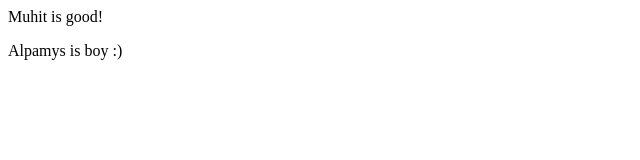
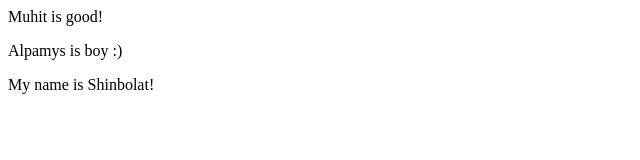
Before and after one commit to Top-tompak/test, a plain HTML site: page index.html in a window 1280 px wide. Shown: the whole page, without its empty margins (0-640 px from the left). Drawn offline with Linux system fonts and the light colour scheme.

Commit message:
Ok its ready!

```diff
--- a/index.html
+++ b/index.html
@@ -8,5 +8,6 @@
 <body>
     <div>Muhit is good!</div>
     <p>Alpamys is boy :)</p>
+    <p>My name is Shinbolat!</p>
 </body>
 </html>
```
